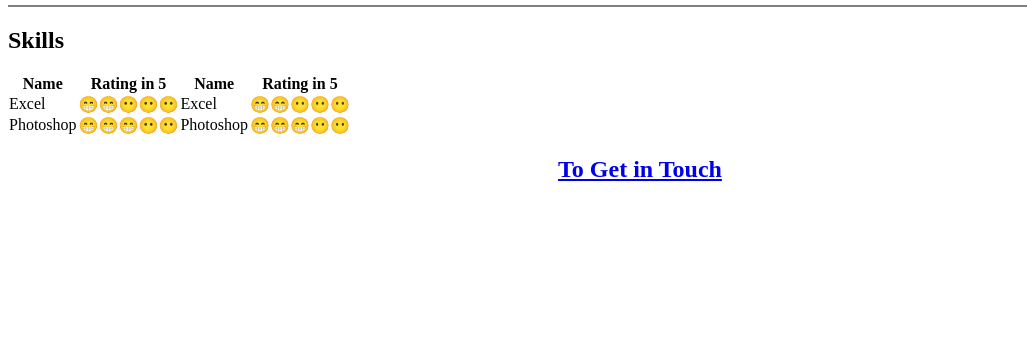
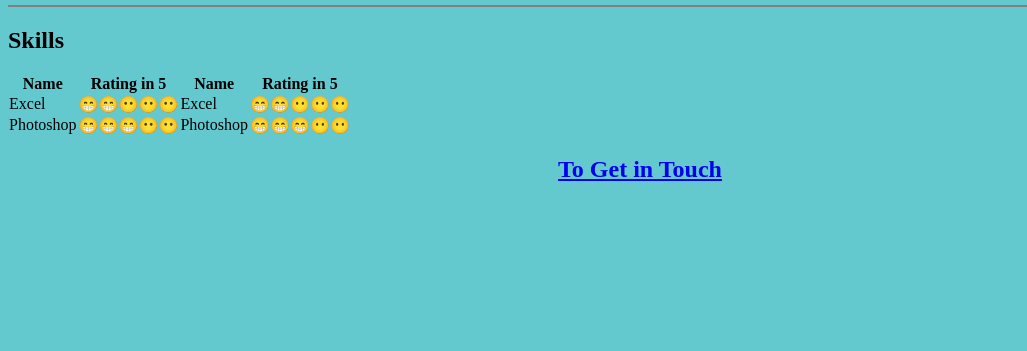
Before and after one commit to Cruzzhere/abtme, a plain HTML site: page index.html in a window 1280 px wide. Shown: the part 449-800 px from the top of the page, without its empty margins (0-1027 px from the left). Drawn offline with Linux system fonts and the light colour scheme; files whose address does not match are found by name.

Commit message:
background color

```diff
--- a/index.html
+++ b/index.html
@@ -6,7 +6,7 @@
   <title>😎💥💖Bio</title>
 </head>
 
-<body>
+<body style="background-color: #64C9CF";>
   <center>
     <table cellspacing="30">
       <tr>
```
